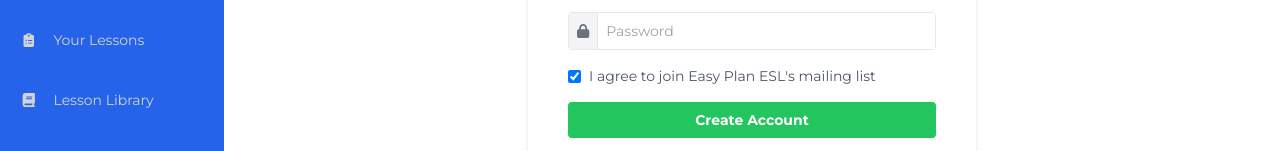
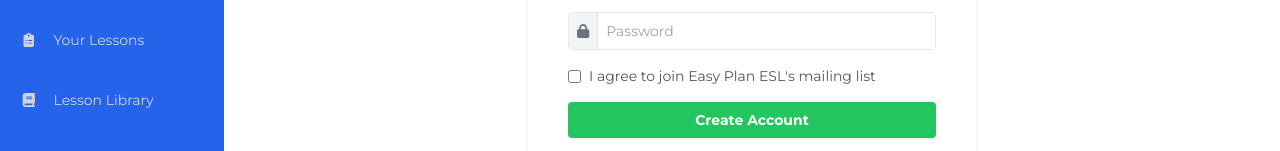
Before and after one commit to aidansheehan/unplan-app, a Next.js app: page /signup in a window 1280 px wide. Shown: the part 392-543 px from the top of the page. Built offline with nearby package versions, Linux system fonts and the light colour scheme; no server answers.

Commit message:
auth new: opt-in mailing list for GDPR, update todo

```diff
--- a/src/components/signup-form.component.js
+++ b/src/components/signup-form.component.js
@@ -15,6 +15,7 @@ const SignupForm = () => {
 
     const onSubmit = async (data) => {
 
+        // TODO handle mailing list signup
         const { email, password/*, mailingList*/ } = data
 
         try {
@@ -87,7 +88,6 @@ const SignupForm = () => {
                         type="checkbox"
                         id="mailingList"
                         className="form-checkbox cursor-pointer"
-                        defaultChecked={true}
                     />
                     <span className="ml-2 text-sm text-gray-600">I agree to join Easy Plan ESL's mailing list</span>
                 </label>
```
Also changed, not shown: 1 other file (tests, documents, lock files or other folders).
